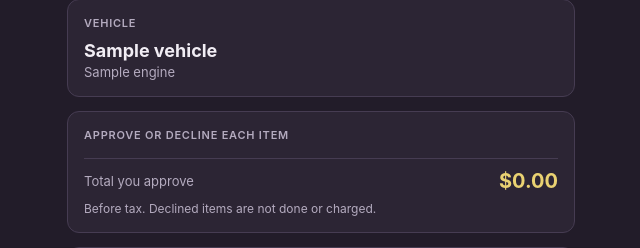
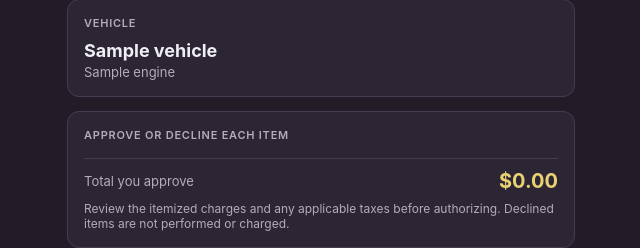
Before and after one commit to imperialauto/shop, a FastAPI app: template app/templates/sign_ro.html in a window 1280 px wide. Shown: the part 143-391 px from the top of the page, without its empty margins (319-959 px from the left). Run offline with FastAPI, Linux system fonts and the light colour scheme; the template is opened without the code that fills it: most values are stand-ins (such as "Sample title", 1, 10 or a date in 2020).

Commit message:
Correct tax-neutral approval wording for mixed tax estimates

```diff
--- a/app/templates/sign_ro.html
+++ b/app/templates/sign_ro.html
@@ -120,7 +120,7 @@
       <span class="total-label">Total you approve</span>
       <span class="total-amount" id="approved-total">${{ "%.2f"|format(subtotal) }}</span>
     </div>
-    <p style="font-size:12px; color:var(--imp-muted); margin-top:8px;">Before tax. Declined items are not done or charged.</p>
+    <p style="font-size:12px; color:var(--imp-muted); margin-top:8px;">Review the itemized charges and any applicable taxes before authorizing. Declined items are not performed or charged.</p>
   </div>
 
     <div class="card">
```
